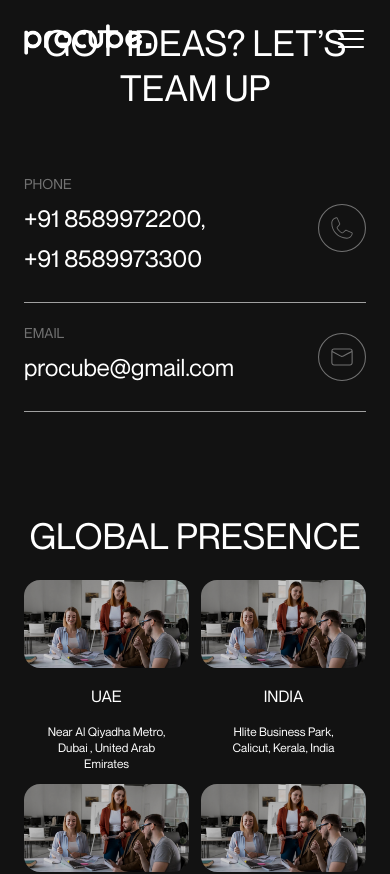
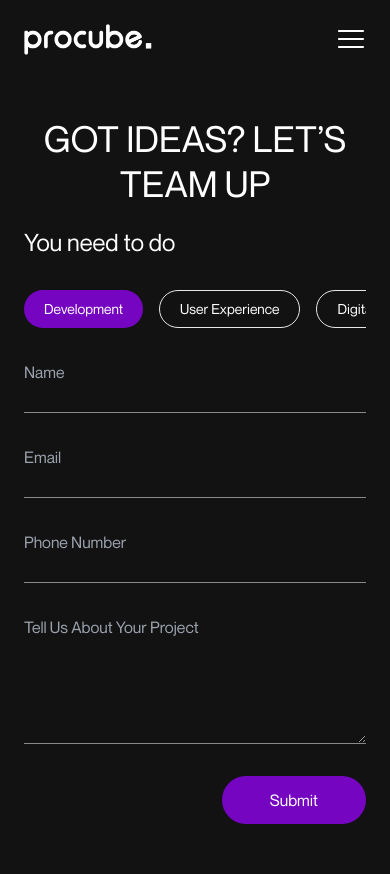
Before and after one commit to procube-cx/procube, a React (Create React App) app: page /contact in a window 390 px wide. Shown: the top 874 px of the page. Built offline with nearby package versions, Linux system fonts and the light colour scheme.

Commit message:
contact chagnes

```diff
--- a/src/component/contact/Contact1.js
+++ b/src/component/contact/Contact1.js
@@ -1,11 +1,81 @@
-import React from 'react'
+import React, { useState } from 'react'
+
+const filter = ["Development", "User Experience", "Digital  Strategy", "Branding"]
+
 
 const Contact1 = () => {
+
+  const [id, setId] = React.useState('Development');
+  const [name, setName] = useState('');
+  const [email, setEmail] = useState('');
+  const [phone, setPhone] = useState('');
+  const [project, setProject] = useState('');
+  const [suggestionTaken, setSuggestionTaken] = useState(false);
+
+  const handleFormSubmit = (e) => {
+    e.preventDefault();
+    console.log('Form submitted');
+    console.log('ID:', id);
+    console.log('Name:', name);
+    console.log('Email:', email);
+    console.log('Phone:', phone);
+    console.log('Project:', project);
+  };
+
+  const handleSuggestionTaken = () => {
+    setSuggestionTaken(true);
+  };
+
+
+
   return (
-    <div className='px-6 md:px-24  md:pt-32'>
-            <p className='font-normal text-4xl md:text-7xl max-w-3xl text-center mx-auto py-5 md:pb-20 uppercase !leading-tight'>Got Ideas? Let’s team up</p>
-
+    <div className='px-6 md:px-24 pb-5 md:pb-20 pt-24 md:pt-32'>
+      <p className='font-normal text-4xl md:text-7xl max-w-3xl text-center mx-auto py-5 md:pb-20 uppercase !leading-tight'>Got Ideas? Let’s team up</p>
+      <form onSubmit={handleFormSubmit} className='flex flex-col items-start gap-y-8 md:gap-y-14 w-full'>
+        <p className='font-normal text-2xl md:text-4xl max-w-xs text-left'>You need to do</p>
+        <div className='flex flex-row gap-4 md:gap-8 w-full overflow-x-auto'>
+          {filter.map((item, index) => (
+            <div className={`flex items-center px-5 py-2 md:px-10 md:py-3 rounded-full cursor-pointer ${item === id ? 'bg-[#7605C1]' : 'border-[0.25px]'}`} key={index} onClick={() => setId(item)} style={{ whiteSpace: 'nowrap', minWidth: 'fit-content' }}>
+              <p className='text-sm md:text-lg'>{item}</p>
+            </div>
+          ))}
         </div>
+        <input
+          className={`w-full bg-transparent border-b-[1px] border-white border-opacity-50 pb-7 md:pb-12 font-normal text-base md:text-3xl focus:!outline-none ${suggestionTaken ? 'bg-gray-200' : ''
+            }`}
+          placeholder='Name'
+          value={name}
+          onChange={(e) => setName(e.target.value)}
+        />
+        <input
+          className={`w-full bg-transparent border-b-[1px] border-white border-opacity-50 pb-7 md:pb-12 font-normal text-base md:text-3xl focus:!outline-none ${suggestionTaken ? 'bg-gray-200' : ''
+            }`}
+          placeholder='Email'
+          value={email}
+          onChange={(e) => setEmail(e.target.value)}
+        />
+        <input
+          className={`w-full bg-transparent border-b-[1px] border-white border-opacity-50 pb-7 md:pb-12 font-normal text-base md:text-3xl focus:!outline-none ${suggestionTaken ? 'bg-gray-200' : ''
+            }`}
+          placeholder='Phone Number'
+          value={phone}
+          onChange={(e) => setPhone(e.target.value)}
+        />
+        <textarea
+          className={`w-full bg-transparent border-b-[1px] border-white border-opacity-50 pb-20 md:pb-36 font-normal text-base md:text-3xl focus:!outline-none ${suggestionTaken ? 'bg-gray-200' : ''
+            }`}
+          placeholder='Tell Us About Your Project'
+          value={project}
+          onChange={(e) => setProject(e.target.value)}
+        />
+        <button
+          className='flex px-12 py-3 md:px-24 md:py-4 button ml-auto rounded-[78px] bg-[#7605C1] font-normal text-base md:text-3xl'
+          type='submit'
+        >
+          Submit
+        </button>
+      </form>
+    </div>
   )
 }
 
--- a/src/component/contact/Contact3.js
+++ b/src/component/contact/Contact3.js
@@ -23,10 +23,10 @@ const cardDetails = [{
 
 const card = (title, description, icon,key) => {
   return (
-    <div className='flex flex-col max-w-xl text-center gap-4' key={key}>
-      <img src={icon} alt="icon" className='font-normal md:h-80 object-cover rounded-2xl' />
+    <div className='flex flex-col max-w-xl text-center gap-2 md:gap-4' key={key}>
+      <img src={icon} alt="icon" className='font-normal h-44 md:h-80 object-cover rounded-lg md:rounded-2xl' />
       <p className={`uppercase text-base md:text-2xl`}>{title}</p>
-      <p className={`capitalize text-xs md:text-lg mx-auto max-w-[78%]`}>{description}</p>
+      <p className={`capitalize text-xs md:text-lg mx-auto md:max-w-[78%]`}>{description}</p>
     </div>
   )
 }
```
